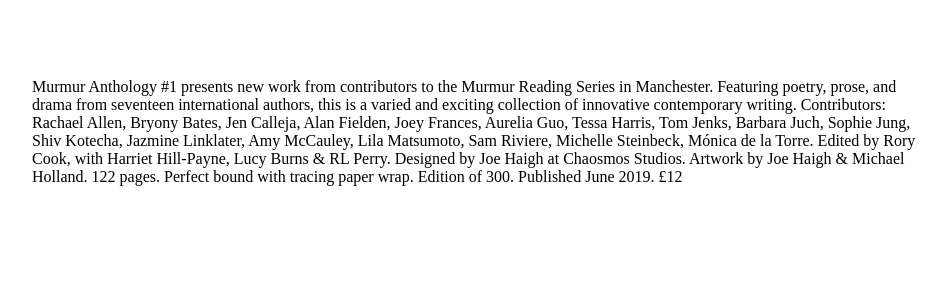
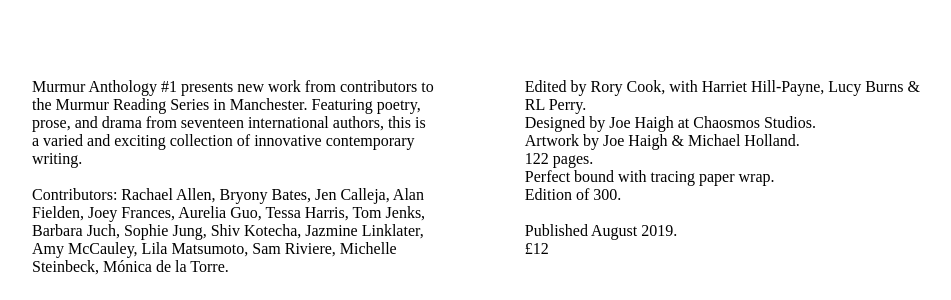
Before and after one commit to richpjames/monitor-books, a React (Create React App) app: page / in a window 1280 px wide. Shown: the part 759-1059 px from the top of the page, without its empty margins (160-1111 px from the left). Before the commit the page ends 961 px from the top, so only its background shows below. Built offline with nearby package versions, Linux system fonts and the light colour scheme.

Commit message:
styling text

```diff
--- a/src/Components/Text.js
+++ b/src/Components/Text.js
@@ -1,30 +1,33 @@
 import React from 'react';
 import styled from "styled-components";
 
-const LeftSection = styled.div``
-const RightSection = styled.div``
-const TextWrapper = styled.section``
+const LeftSection = styled.p`
+width: 45%;`
+const RightSection = styled.p`
+width: 45%;`
+const TextWrapper = styled.section`display: flex; justify-content: space-between;`
 
 const Text = () => {
   return (
-    <p>
+    <TextWrapper className="TextWrapper">
 
-
-Murmur Anthology #1 presents new work from contributors to the Murmur Reading Series in Manchester. Featuring poetry, prose, and drama from seventeen international authors, this is a varied and exciting collection of innovative contemporary writing.
-
+<LeftSection className="LeftSection">
+Murmur Anthology #1 presents new work from contributors to the Murmur Reading Series in Manchester. Featuring poetry, prose, and drama from seventeen international authors, this is a varied and exciting collection of innovative contemporary writing.<br></br>
+<br></br>
 Contributors: Rachael Allen, Bryony Bates, Jen Calleja, Alan Fielden, Joey Frances, Aurelia Guo, Tessa Harris, Tom Jenks, Barbara Juch, Sophie Jung, Shiv Kotecha, Jazmine Linklater, Amy McCauley, Lila Matsumoto, Sam Riviere, Michelle Steinbeck, Mónica de la Torre.
-
-Edited by Rory Cook, with Harriet Hill-Payne, Lucy Burns & RL Perry.
-Designed by Joe Haigh at Chaosmos Studios.
-Artwork by Joe Haigh & Michael Holland.
-122 pages.
-Perfect bound with tracing paper wrap.
-Edition of 300.
-
-
-Published June 2019.
+</LeftSection>
+<RightSection className="RightSection">
+Edited by Rory Cook, with Harriet Hill-Payne, Lucy Burns & RL Perry.<br></br>
+Designed by Joe Haigh at Chaosmos Studios.<br></br>
+Artwork by Joe Haigh & Michael Holland.<br></br>
+122 pages.<br></br>
+Perfect bound with tracing paper wrap.<br></br>
+Edition of 300.<br></br>
+<br></br>
+Published August 2019.<br></br>
 £12
-    </p>
+</RightSection>
+    </TextWrapper>
   );
 }
 
```
